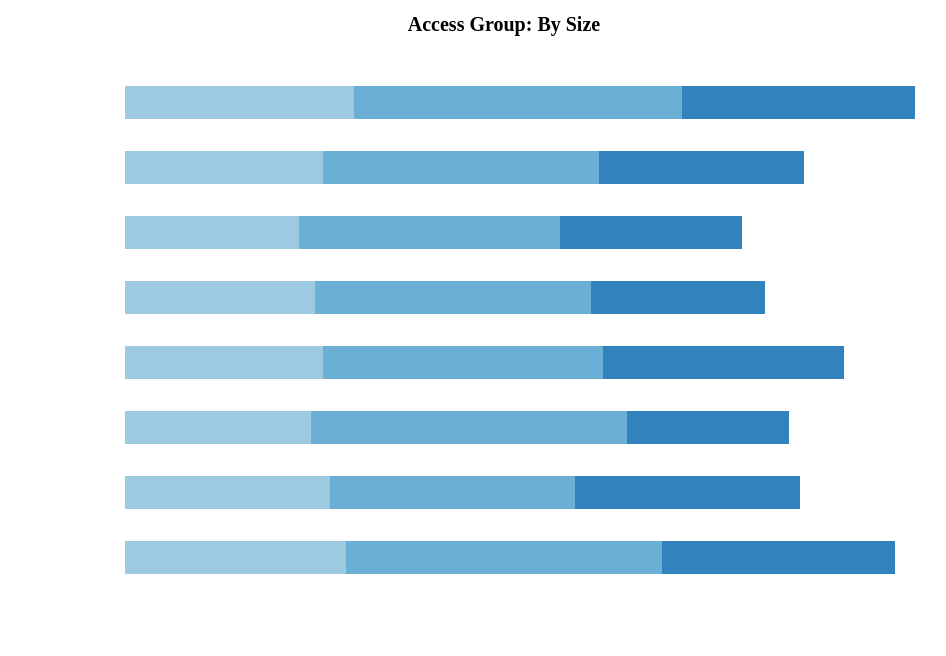
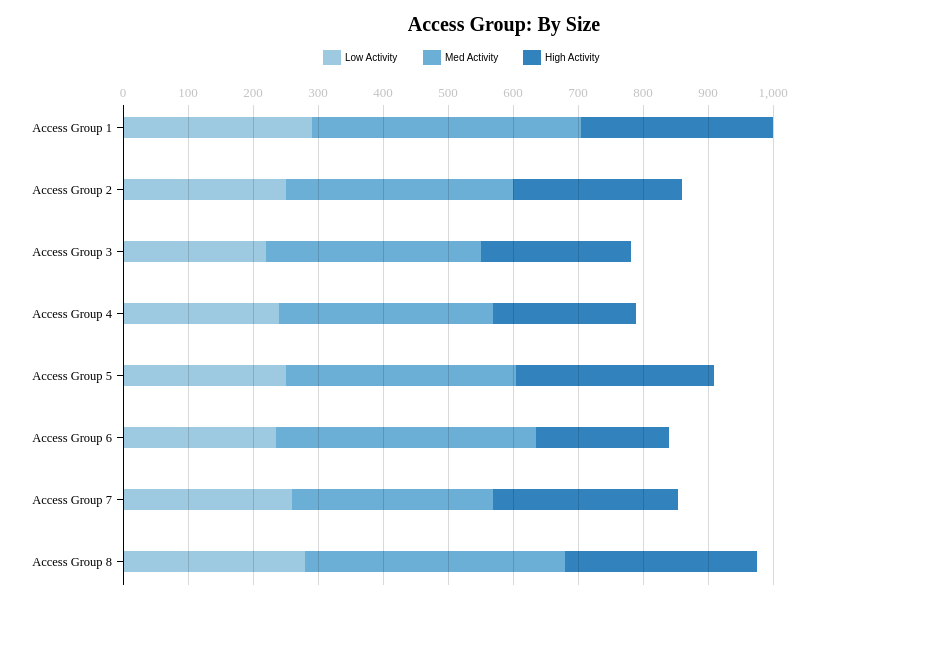
Before and after one commit to owen107/d3chart, a plain HTML site: page index.html in a window 1280 px wide. Shown: the whole page, without its empty margins (136-1082 px from the left). Drawn offline with nearby package versions, Linux system fonts and the light colour scheme.

Commit message:
Added legend box and adjusted layouts

```diff
--- a/app.js
+++ b/app.js
@@ -21,7 +21,7 @@ app.controller('mainCtrl', ['$scope', function($scope) {
 	    },{
 	       name: "Access Group 4",
 	       low: 240,
-	       med: 350,
+	       med: 330,
 	       high: 220
 	    },{
 	       name: "Access Group 5",
@@ -51,6 +51,7 @@ app.directive('stackedBar', ['$window', '$timeout', 'd3Service', function($windo
 
     return {
     	restrict: 'E',
+    	replace: true,
     	scope: {
     		data: '='
     	},
@@ -58,13 +59,13 @@ app.directive('stackedBar', ['$window', '$timeout', 'd3Service', function($windo
 
     		d3Service.d3().then(function(d3) {
 
-	          var margin = {top: 25, right: 5, bottom: 15, left: 5},
+	          var margin = {top: 55, right: 25, bottom: 15, left: 125},
 		          width = 800 - margin.left - margin.right,
-			      height = 600 - margin.top - margin.bottom,
+			      height = 550 - margin.top - margin.bottom,
 			      headers = ['Low Activity', 'Med Activity', 'High Activity'];
 
 			  var yScale = d3.scale.ordinal()
-			      .rangeRoundBands([0, height], .5);
+			      .rangeRoundBands([0, height], .66, 0.2);
 
 			  var xScale = d3.scale.linear()
 			      .rangeRound([0, width]);
@@ -75,18 +76,22 @@ app.directive('stackedBar', ['$window', '$timeout', 'd3Service', function($windo
 
 			  var xAxis = d3.svg.axis()
 			      .scale(xScale)
+			      .tickSize(-height)
+                  .tickPadding(8)
 			      .orient("top");
 
 			  var yAxis = d3.svg.axis()
 			      .scale(yScale)
+			      .outerTickSize(0)
+			      .tickPadding(5)
 			      .orient("left");
 
               var svg = d3.select(elem[0]).append('svg')
                   .attr('width', width + margin.left + margin.right)
                   .attr('height', height + margin.top + margin.bottom)
                   .attr('id', 'stacked-bar')
-                .append('g')
-                  // .attr('transform', 'translate(' + margin.left + margin.top + ')');
+                  .append('g')
+                  .attr('transform', 'translate(' + margin.left + ', ' + margin.top + ')');
 
 		      var layers = d3.layout.stack()(['low', 'med', 'high'].map(function(level) {
 		      	   return scope.data.map(function(d) {
@@ -116,11 +121,9 @@ app.directive('stackedBar', ['$window', '$timeout', 'd3Service', function($windo
 			      .style("fill", function(d, i) {
 			      	  return colors(i);
 			      });
-			      // .style("stroke", function(d, i) { return d3.rgb(z(i)).darker(); });
 
 			  var rects = groups.selectAll("rect")
 		          .data(function(d) {
-		          	// console.log(d);
 		          	return d;
 		          })
 		          .enter().append("rect")
@@ -139,7 +142,68 @@ app.directive('stackedBar', ['$window', '$timeout', 'd3Service', function($windo
 		               console.log(d.y);
 		          });
 
+	          var hAxis = svg.append('g')
+	               .attr('class', 'x-axis')
+	               .attr('transform', 'translate(0, 0)')
+	               .call(xAxis);
 
+	          var vAxis = svg.append('g')
+	               .attr('class', 'y-axis')
+	               .call(yAxis);
+
+	          hAxis.selectAll("path")
+			     .style({"fill": "none", "stroke": "none"});
+
+		      hAxis.selectAll("line")
+		         .style("fill", "none")
+		         .style("stroke", "#000")
+		         .style('stroke-opacity', 0.15)
+		         .style("shape-rendering", "crispEdges");
+
+		      hAxis.selectAll('text')
+		         .style('font-size', '13px')
+		         .style('fill', '#c2c2c2');
+
+			  vAxis.selectAll("path")
+			     .style("fill", "none")
+			     .style("stroke", "#000")
+			     .style("shape-rendering", "crispEdges")
+
+		      vAxis.selectAll("line")
+		         .style("fill", "none")
+		         .style("stroke", "#000")
+		         .style("shape-rendering", "crispEdges")
+
+			  vAxis.selectAll('text')
+			      .style('font-size', '12.5px');
+
+			  var startp = svg.append("g")
+			       .attr("class", "legendbox")
+			       .attr('transform', 'translate(200, 0)');
+
+			  var legend = startp.selectAll(".legend")
+			      .data(headers.slice())
+			      .enter().append("g")
+			      .attr("class", "legend")
+			      .attr("transform", function(d, i) {
+			      	return "translate(" + i * 100 + ", -55)";
+			      });
+
+			  legend.append("rect")
+			      .attr("x", 0)
+			      .attr("width", 18)
+			      .attr("height", 15)
+			      .style("fill", colors);
+
+			  legend.append("text")
+			      .attr("x", 22)
+			      .attr("y", 7)
+			      .attr("dy", ".35em")
+			      .style("text-anchor", "begin")
+			      .style("font" ,"10px sans-serif")
+			      .text(function(d) {
+			      	 return d;
+			      });
 
 			});
 	    }
--- a/main.css
+++ b/main.css
@@ -1,5 +1,5 @@
 .container {
-	width: 60%;
+	width: 80%;
 	margin: 0 auto;
 }
 
@@ -7,3 +7,12 @@
 	text-align: center;
 	font-size: 20px;
 }
+
+.legendbox {
+	position: absolute;
+	top: 0;
+	left: 0;
+	right: 0;
+	bottom: 0;
+	margin: 0 auto;
+}
```
